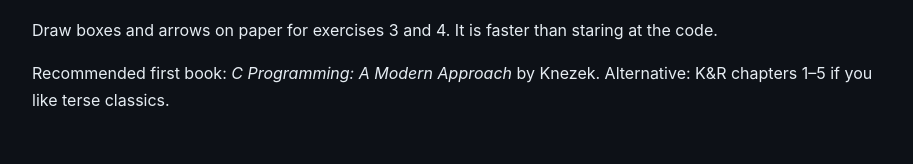
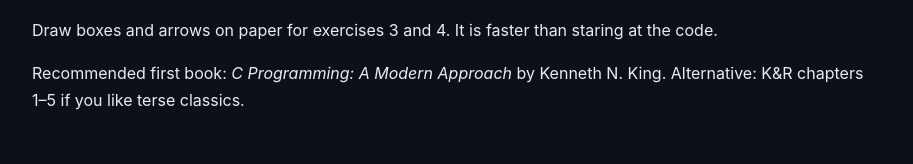
Before and after one commit to 1clan/dev-notes, a plain HTML site: page notes/low-level.html in a window 1280 px wide. Shown: the part 1155-1319 px from the top of the page, without its empty margins (282-1195 px from the left). Drawn offline with Linux system fonts and the light colour scheme.

Commit message:
Fix book author name in notes and regenerate PDF

```diff
--- a/notes/low-level.html
+++ b/notes/low-level.html
@@ -65,7 +65,7 @@
         <li>A singly linked list with a <code>list_free()</code> that leaks nothing (verify with ASan).</li>
       </ol>
       <p>Draw boxes and arrows on paper for exercises 3 and 4. It is faster than staring at the code.</p>
-      <p>Recommended first book: <em>C Programming: A Modern Approach</em> by Knezek. Alternative: K&amp;R chapters 1&ndash;5 if you like terse classics.</p>
+      <p>Recommended first book: <em>C Programming: A Modern Approach</em> by Kenneth N. King. Alternative: K&amp;R chapters 1&ndash;5 if you like terse classics.</p>
 
       <h2 id="compilers">Stage 2 &mdash; What a compiler actually does</h2>
       <p>Run each command on a tiny <code>hello.c</code> and inspect the output:</p>
```
Also changed, not shown: 2 other files.
